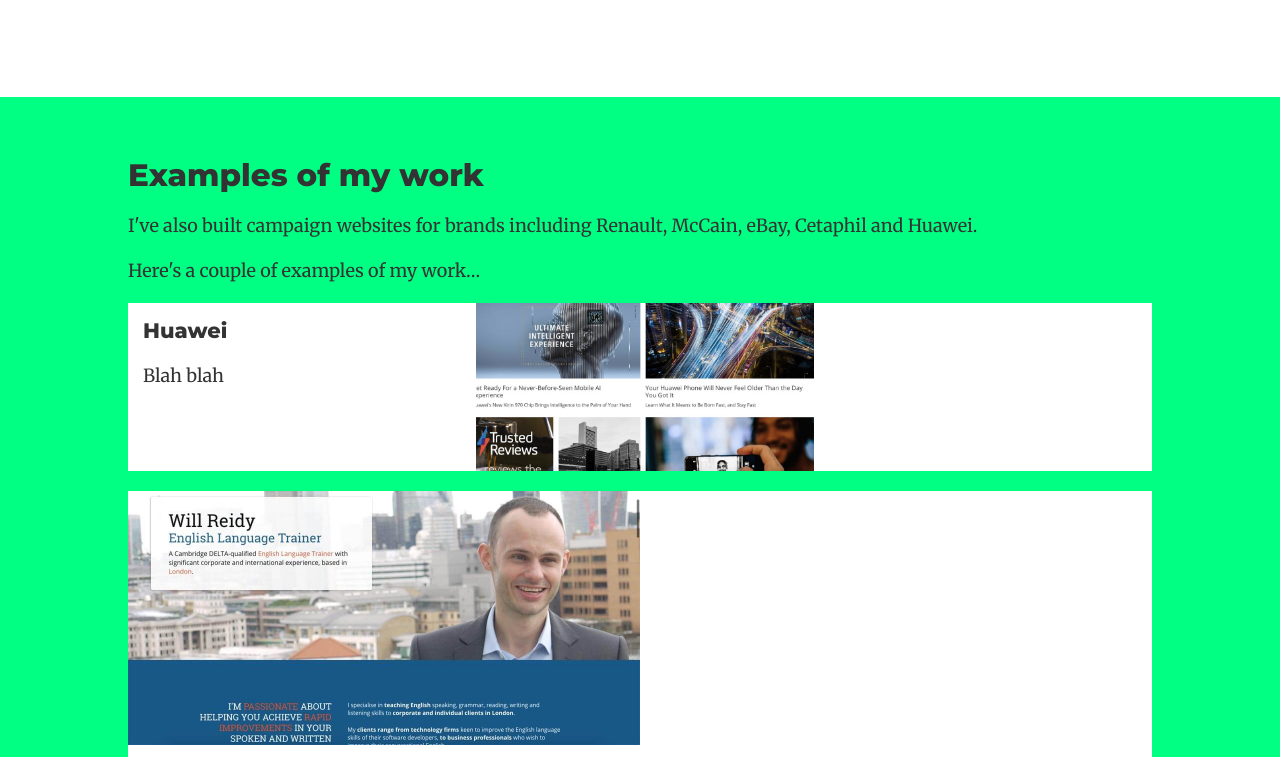
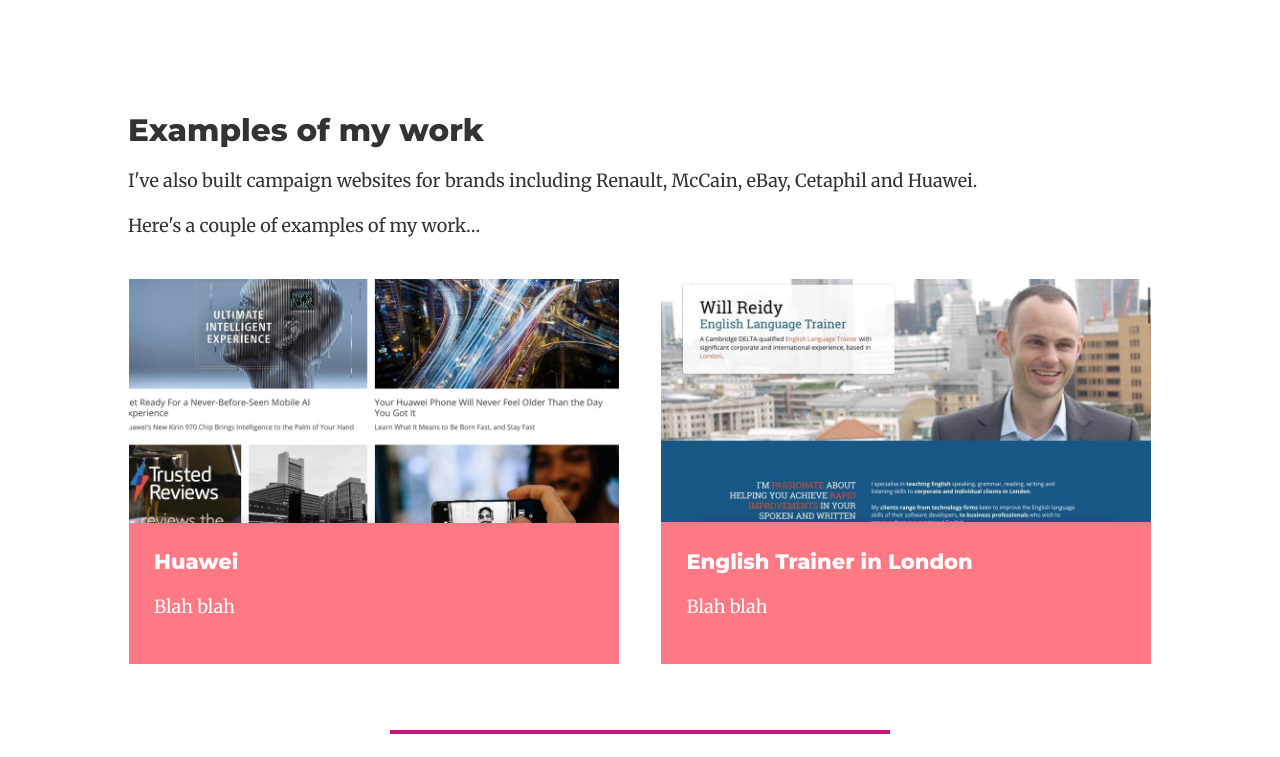
Before and after one commit to chrisonside/chris-reidy-portfolio, a website: page index.html in a window 1280 px wide. Shown: the part 1198-1955 px from the top of the page. Drawn offline with nearby package versions, Linux system fonts and the light colour scheme; files that its build step writes are made by us from their sources.

Commit message:
Add basic styles to example work section, including hover state

```diff
--- a/sass/modules/_examples.scss
+++ b/sass/modules/_examples.scss
@@ -1,42 +1,87 @@
 .examples {
-	background: $bg-two;
+	background: $colour-white;
+	// color: $colour-white;
+	padding-top: $padding-small-screens;
+
+	/* Horizontal divider line */
+	&:after {
+		display: block;
+		content: '';
+		width: 40%;
+		height: 4px;
+		background: $bg-four;
+		margin: 0 auto;
+	}
 }
 
 .examples__container {
 	@extend %constrain;
 }
 
+.examples__grid {
+	@extend .grid;
+	padding-bottom: $padding-small-screens*3;
+}
+
 .example {
 	@extend %vertical-rhythm;
-	background-color: $colour-white;
-	@extend .grid;
+	background: $bg-three;
+	@extend .grid__item;
+	width: 48%;
+	padding-bottom: 0;
+	height: auto;
+	/* Use flex here rather than trying to shoehorn the grid mixin in.
+	Check which sections actually use the grid mixin... */
 
-	/* Switch order of content in first row */
+
+
+	// /* Switch order of content in first row */
+	// &:first-of-type {
+	// 	display: flex;
+	// 	flex-direction: row-reverse;
+	// 	align-items: flex-start;
+	// }
 	&:first-of-type {
-		display: flex;
-		flex-direction: row-reverse;
-		align-items: flex-start;
+		margin-right: 4%;
 	}
+
+	&:hover {
+		cursor: pointer;
+		.example__image {
+			transform: scale(1.1);
+		}
+		.example__description {
+			background: $bg-two;
+			color: $colour-black;
+		}
+	}
+}
+
+.examples__text {
+	margin-bottom: $vertical-rhythm*2;
+}
+
+.example__placeholder {
+	width: 100%;
+	height: 0;
+	padding-bottom: 50%;
+	overflow: hidden;
 }
 
 .example__image {
 	width: 100%;
-	@extend %vertical-rhythm;
+	transition: all .3s ease-in-out;
 
-	@include media(">=tablet") {
-		display: inline-block;
-		vertical-align: top;
-		width: 50%;
-		margin-bottom: 0;
-	}
+	// @include media(">=tablet") {
+	// 	display: inline-block;
+	// 	vertical-align: top;
+	// 	width: 50%;
+	// 	margin-bottom: 0;
+	// }
 }
 
 .example__description {
-
-	@include media(">=tablet") {
-		display: inline-block;
-		vertical-align: top;
-		width: 50%;
-		padding: 15px;
-	}
+	@extend %standard-padding;
+	transition: $standard-transition;
+	color: $colour-white;
 }
```
